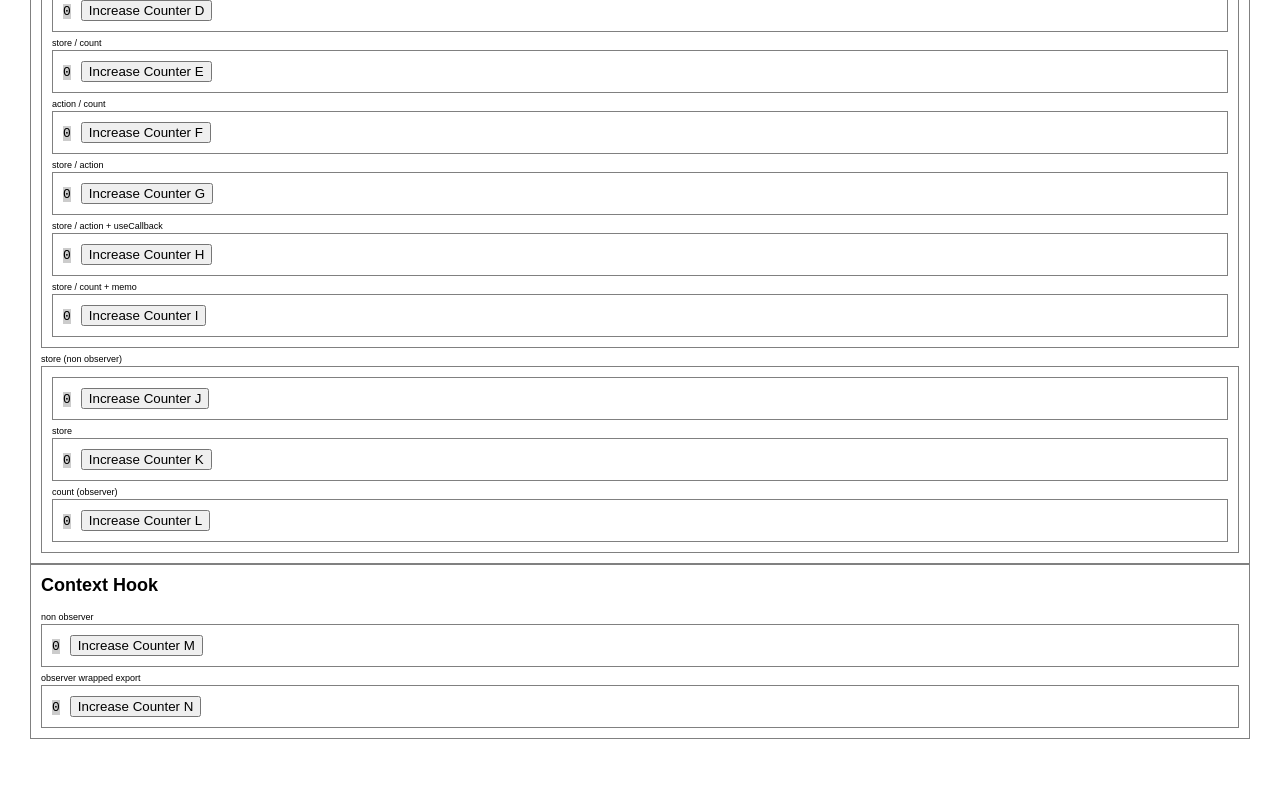
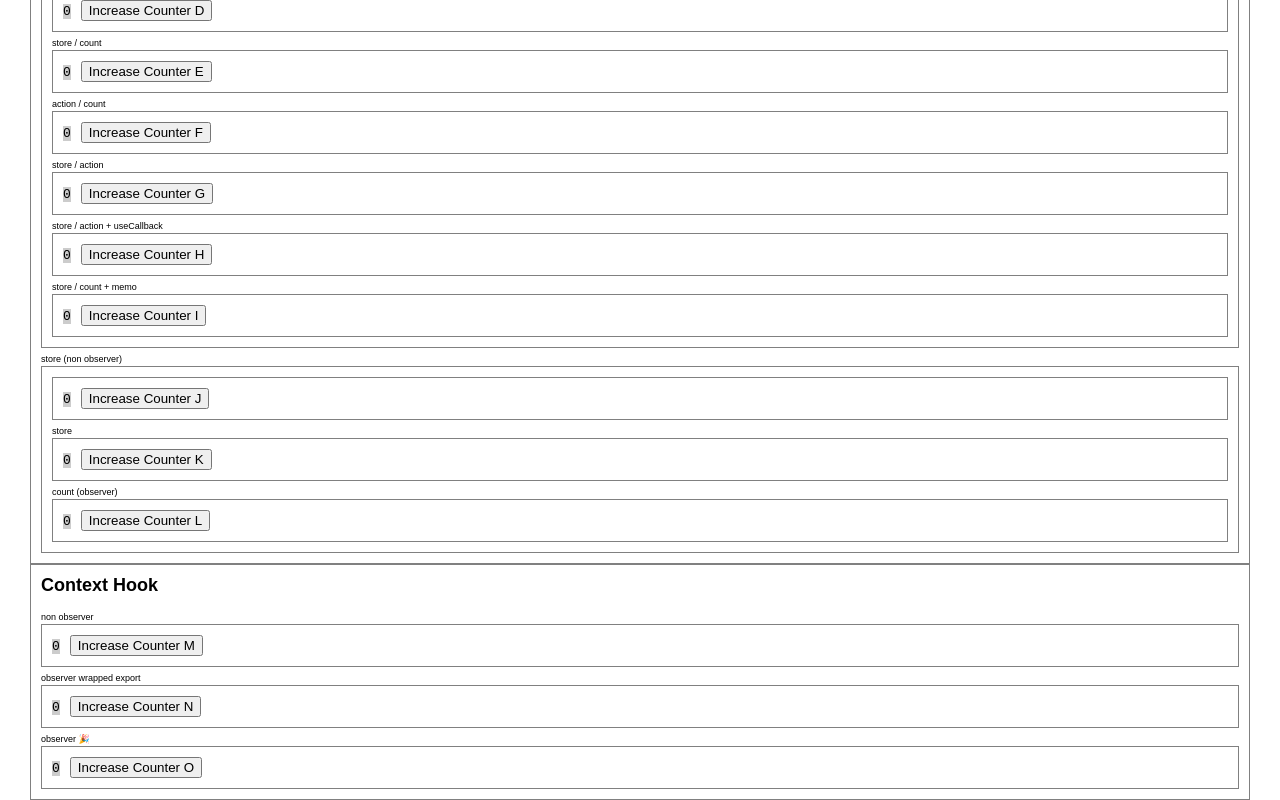
Before and after one commit to daltonrowe/mobx-tests, a React (Vite) app: page / in a window 1280 px wide. Shown: the part 422-1222 px from the top of the page. Before the commit the page ends 1161 px from the top, so only its background shows below. Built offline with nearby package versions, Linux system fonts and the light colour scheme.

Commit message:
nice hook pattern

```diff
--- a/src/components/App.tsx
+++ b/src/components/App.tsx
@@ -6,6 +6,7 @@ import ComponentC from './ComponentC';
 import ComponentJ from './ComponentJ';
 import ComponentM from './ComponentM';
 import ComponentN from './ComponentN';
+import ComponentO from './ComponentO';
 
 export interface StoreProps {
   store: StoreType;
@@ -35,6 +36,7 @@ function App(props: StoreProps) {
           <button onClick={() => { store.increaseL() }}>L</button>
           <button onClick={() => { store.increaseM() }}>M</button>
           <button onClick={() => { store.increaseN() }}>N</button>
+          <button onClick={() => { store.increaseO() }}>O</button>
         </div>
       </div>
 
@@ -62,6 +64,9 @@ function App(props: StoreProps) {
 
         <span>observer wrapped export</span>
         <ComponentN />
+
+        <span>observer 🎉</span>
+        <ComponentO />
       </div>
     </div>
   )
--- a/src/components/ComponentN.tsx
+++ b/src/components/ComponentN.tsx
@@ -12,4 +12,4 @@ const ComponentN = () => {
   )
 };
 
-export default observer(() => (<ComponentN />))
+export default observer(() => <ComponentN />)
--- /dev/null
+++ b/src/components/ComponentO.tsx
@@ -0,0 +1,15 @@
+import { observer } from "mobx-react-lite";
+import { useStore } from "../store/store";
+
+const ComponentO = observer(() => {
+  const store = useStore();
+
+  return (
+    <div>
+      <pre>{store.counterO}</pre>
+      <button onClick={() => { store.increaseO() }}>Increase Counter O</button>
+    </div>
+  )
+})
+
+export default ComponentO
--- a/src/store/store.ts
+++ b/src/store/store.ts
@@ -16,6 +16,7 @@ export const Store = types.model('Store', {
   counterL: types.optional(types.number, 0),
   counterM: types.optional(types.number, 0),
   counterN: types.optional(types.number, 0),
+  counterO: types.optional(types.number, 0),
 }).actions(self => {
   return {
     increaseA: () => {
@@ -73,6 +74,10 @@ export const Store = types.model('Store', {
     increaseN: () => {
       self.counterN = self.counterN + 1
     },
+
+    increaseO: () => {
+      self.counterO = self.counterO + 1
+    },
   }
 })
 
```
